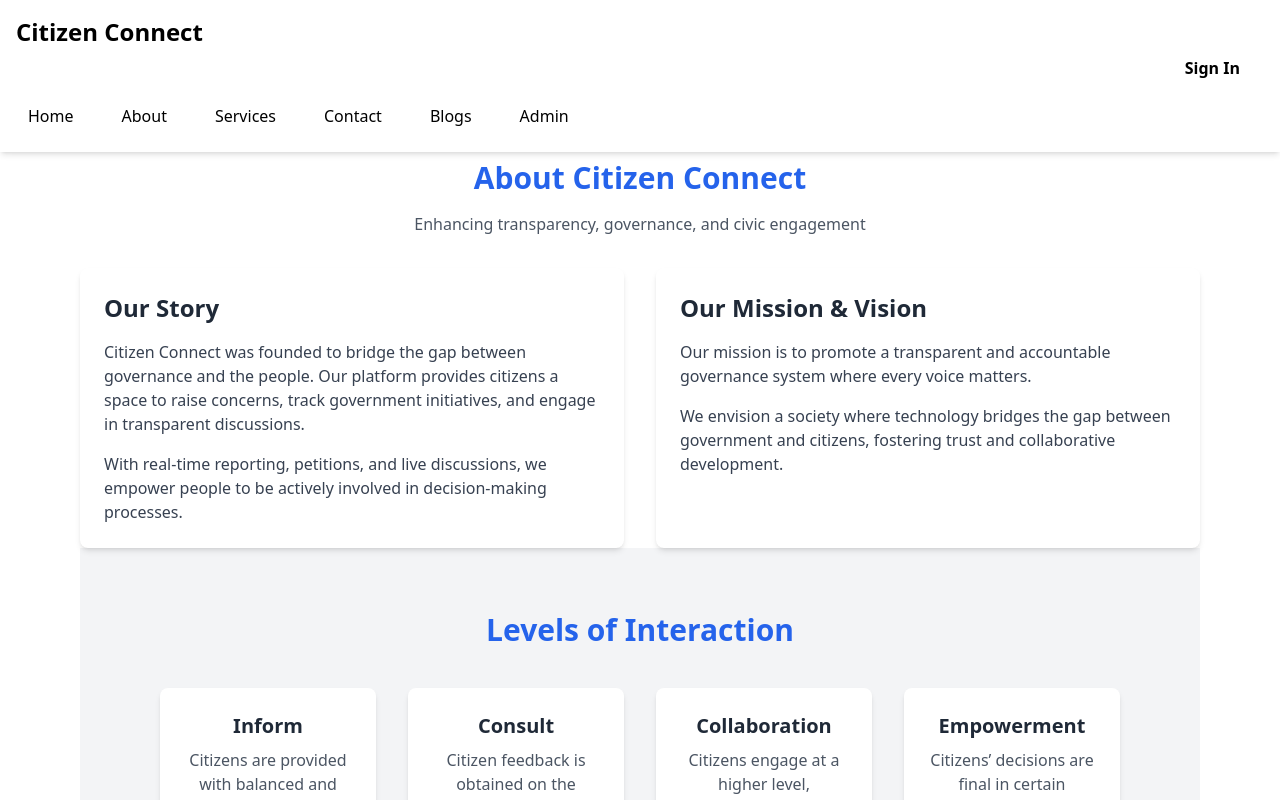
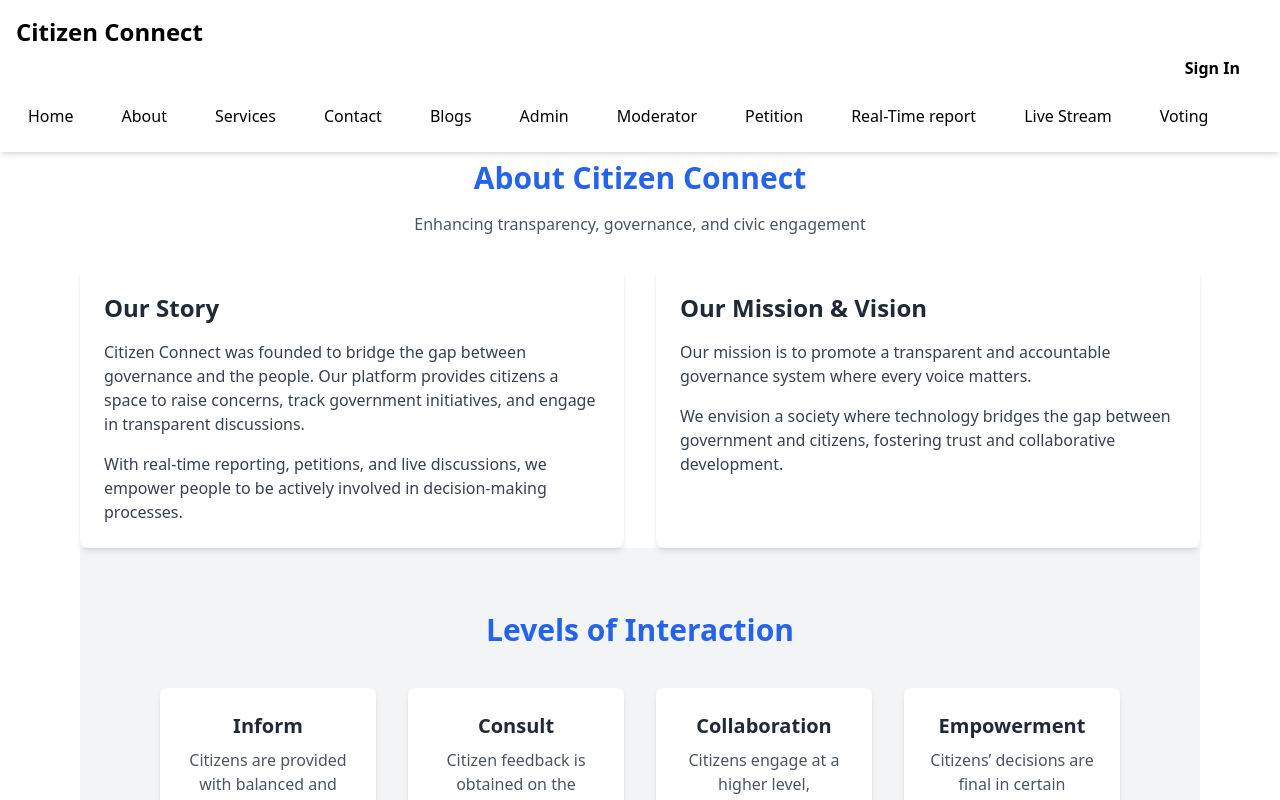
Before and after one commit to Titusrono/citizenConnectFrontend, an Angular app: page /about in a window 1280 px wide. Shown: the top 800 px of the page. Built offline with nearby package versions, Linux system fonts and the light colour scheme.

Commit message:
links to ease nav on development

```diff
--- a/src/app/shared/header/header.component.html
+++ b/src/app/shared/header/header.component.html
@@ -20,6 +20,11 @@
       <a href="/contact" class="nav-link">Contact</a>
       <a href="/blog" class="nav-link">Blogs</a>
       <a href="/dashboard" class="nav-link">Admin</a>
+      <a href="/moderator" class="nav-link">Moderator</a>
+      <a href="/petition" class="nav-link">Petition</a>
+      <a href="/realtimereport" class="nav-link">Real-Time report</a>
+      <a href="/streaminglive" class="nav-link">Live Stream</a>
+      <a href="/votingdashboard" class="nav-link">Voting</a>
     </nav>
   </header>
 </div>
```
